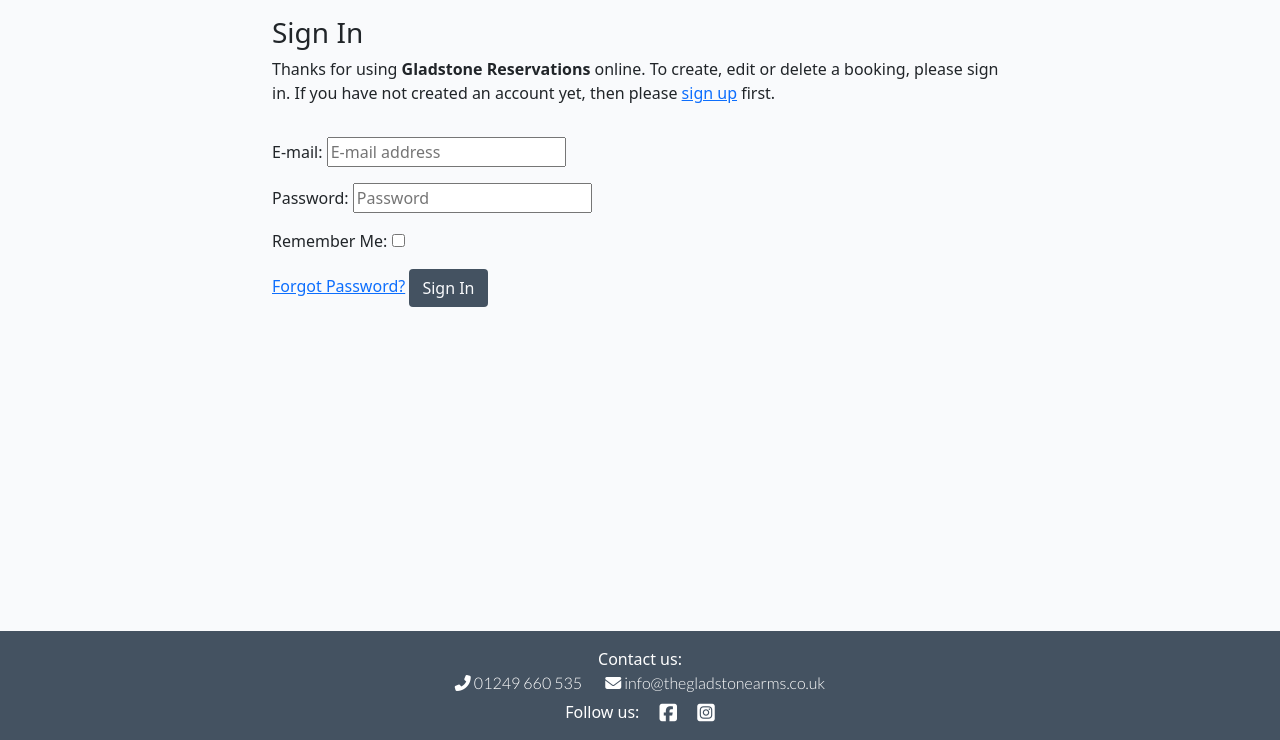
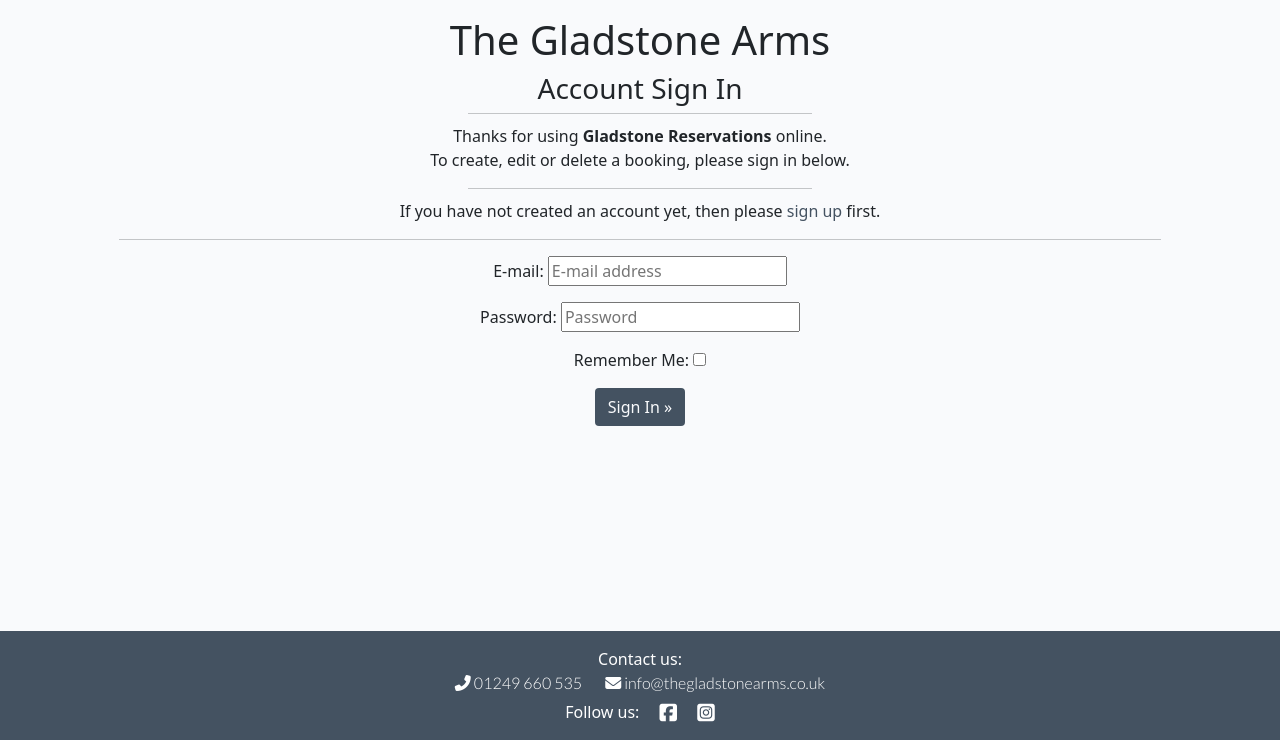
Before and after one commit to alfa23/gastropub-bookings, a Django app: page /accounts/login/ in a window 1280 px wide. Shown: the part 60-800 px from the top of the page. Run offline with Django 3.2, Linux system fonts and the light colour scheme; some libraries are stand-ins or nearby versions.

Commit message:
style: Implement & standardise HTML/CSS content across all templates

```diff
--- a/bookings/forms.py
+++ b/bookings/forms.py
@@ -10,12 +10,13 @@ from .models import User, UserReg
 class MyCustomSignupForm(SignupForm):
     first_name = forms.CharField(max_length=25, label='First Name')
     last_name = forms.CharField(max_length=25, label='Last Name')
-    contact_no = forms.CharField(max_length=30, label='Contact Number')
+    # contact_no = forms.CharField(max_length=30, label='Contact Number')
 
     def save(self, request):
         user = super(MyCustomSignupForm, self).save(request)
         user.first_name = self.cleaned_data['first_name']
         user.last_name = self.cleaned_data['last_name']
-        user.contact_no = self.cleaned_data['contact_no']
+        user.email = self.cleaned_data['email']
+        # user.contact_no = self.cleaned_data['contact_no']
         user.save()
         return user
--- a/gladstone/settings.py
+++ b/gladstone/settings.py
@@ -19,12 +19,12 @@ if os.path.isfile('env.py'):
 # Build paths inside the project like this: BASE_DIR / 'subdir'.
 BASE_DIR = Path(__file__).resolve().parent.parent
 TEMPLATES_DIR = os.path.join(BASE_DIR, 'templates')
+
 # Code for custom Django allauth Signup form sourced & ammended from:
 # https://www.geeksforgeeks.org/python-extending-and-customizing-django-allauth/
 ACCOUNT_FORMS = {
     'signup': 'bookings.forms.MyCustomSignupForm',
 }
-
 
 # Quick-start development settings - unsuitable for production
 # See https://docs.djangoproject.com/en/3.2/howto/deployment/checklist/
@@ -36,7 +36,6 @@ SECRET_KEY = os.environ.get('SECRET_KEY')
 DEBUG = True
 
 ALLOWED_HOSTS = ['pp04-gladstone.herokuapp.com', 'localhost']
-
 
 # Application definition
 
--- a/templates/account/login.html
+++ b/templates/account/login.html
@@ -7,27 +7,33 @@
 
 {% block content %}
 
-<div class="container">
+<div class="container-fluid text-center">
   <div class="row">
-    <div class="col-md-8 mt-3 offset-md-2">
-      <h3>{% trans "Sign In" %}</h3>
-      <p>{% blocktrans %}Thanks for using <strong>Gladstone Reservations</strong> online. To create, edit or
-        delete a booking, please sign in. If you have not created an account yet, then please
-        <a href="{{ signup_url }}">sign up</a> first.{% endblocktrans %}
+    <div class="col-lg-10 mt-3 offset-lg-1">
+      <h1>The Gladstone Arms</h1>
+      <h3>{% trans "Account Sign In" %}</h3>
+      <hr class="hr-small">
+      <p>{% blocktrans %}Thanks for using <strong>Gladstone Reservations</strong> online.<br>To create, edit or
+        delete a booking, please sign in below.
       </p>
+      <hr class="hr-small">
+      <p>If you have not created an account yet, then please
+        <a href="{{ signup_url }}" class="template-link">sign up</a> first.{% endblocktrans %}
+      </p>
+      <hr>
     </div>
   </div>
   <div class="row">
-    <div class="col-md-8 mt-3 offset-md-2">
-
+    <div>
     <form class="login" method="POST" action="{% url 'account_login' %}">
       {% csrf_token %}
       {{ form.as_p }}
       {% if redirect_field_value %}
       <input type="hidden" name="{{ redirect_field_name }}" value="{{ redirect_field_value }}" />
       {% endif %}
-      <a class="button secondaryAction" href="{% url 'account_reset_password' %}">{% trans "Forgot Password?" %}</a>
-      <button class="btn btn-submit right" type="submit">{% trans "Sign In" %}</button>
+      <button class="btn btn-submit right" type="submit">{% trans "Sign In" %} &raquo;</button>
+      <!-- <br><br>
+      <a class="button secondaryAction" href="{% url 'account_reset_password' %}">{% trans "Forgot Password?" %}</a> -->
     </form>
     </div>
   </div>
--- a/templates/index.html
+++ b/templates/index.html
@@ -4,11 +4,11 @@
 
 <div class="container-fluid">
     <div class="row">
-        <div class="container-lg mt-3 text-center">
+        <img src="https://res.cloudinary.com/alfa23/image/upload/v1658255133/media/home-banner_tyqpxm.jpg" class="img-fluid" alt="home banner food image">
+        <div class="col-lg-10 mt-3 offset-lg-1 text-center">
+            <hr>
             <h3>Welcome to</h3>
             <h1>The Gladstone Arms</h1>
-            <hr>
-            <img src="https://res.cloudinary.com/alfa23/image/upload/v1658255133/media/home-banner_tyqpxm.jpg" class="img-fluid" alt="home banner food image">
             <hr>
             <p>Hello and welcome to the Gladstone Arms. We are a country pub in the heart of the riverside town of Chippenham,
                 set in the beautiful Wiltshire countryside. Come and enjoy our award-winning food in our restaurant or kick back and
```
Also changed, not shown: bookings/templates/bookings/create.html (+14 -8 lines), templates/account/logout.html (+7 -4 lines), templates/account/signup.html (+7 -4 lines), templates/contact.html (+4 -4 lines), templates/menu.html (+15 -12 lines).
